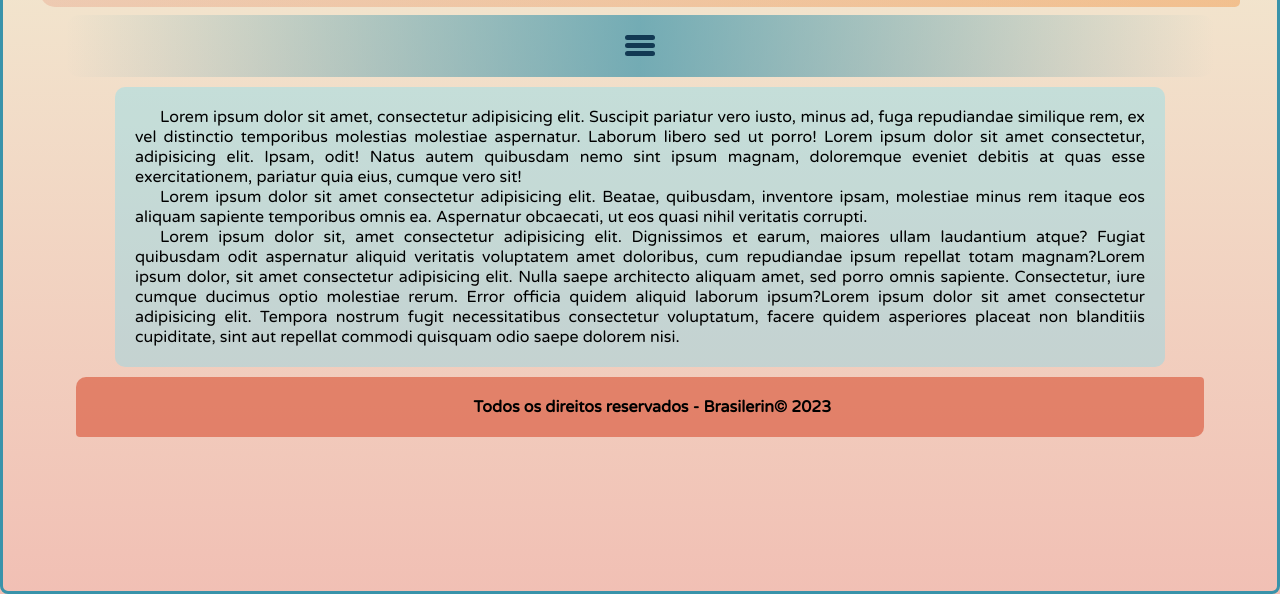
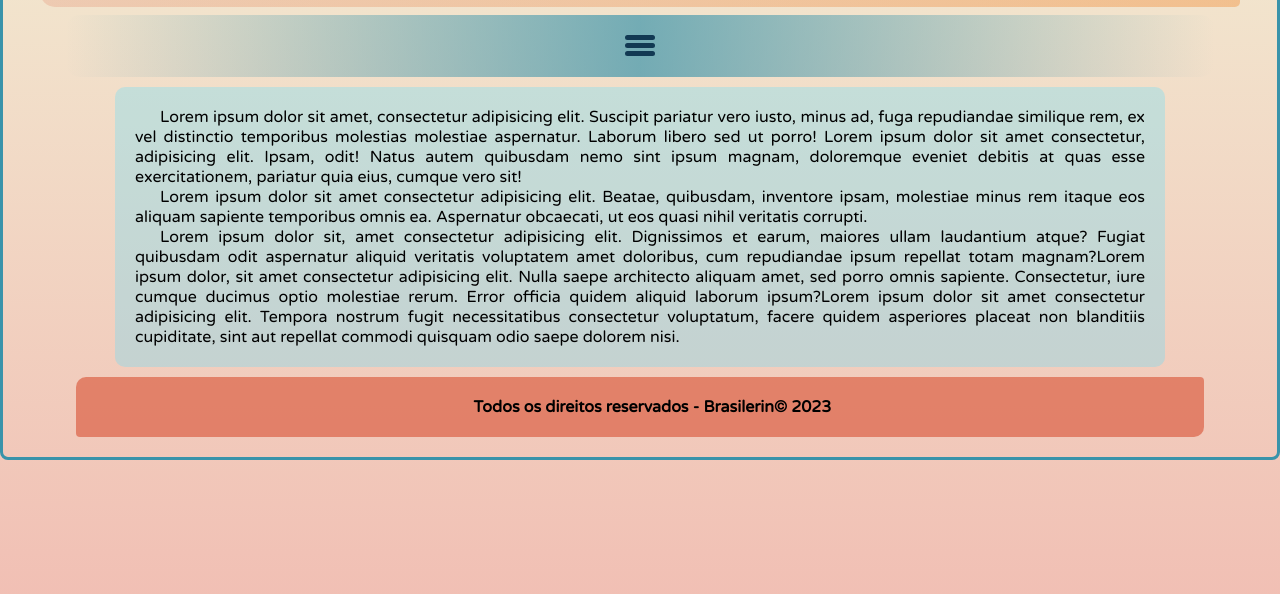
Before and after one commit to douglps/Brasilerin3.0, a plain HTML site: page index.html in a window 1280 px wide. Shown: the part 206-800 px from the top of the page. Drawn offline with Linux system fonts and the light colour scheme.

Commit message:
teste bg

```diff
--- a/css/style.css
+++ b/css/style.css
@@ -22,8 +22,8 @@ a {
 }
 
 html, body{
-    height: 100%;
-
+    height: auto;
+    min-height: 100%;
 }
 
 body {
```
